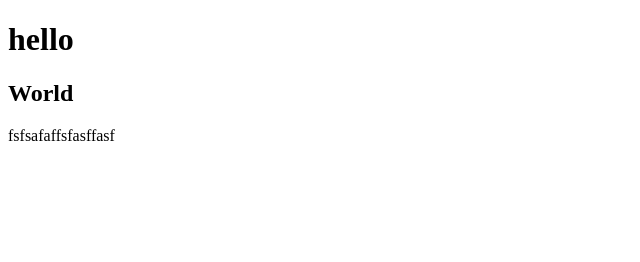
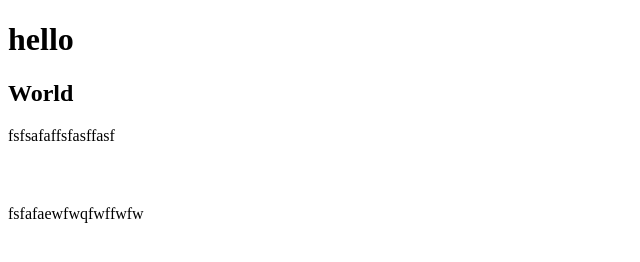
Before and after one commit to DanyloKK/New, a plain HTML site: page index.html in a window 1280 px wide. Shown: the whole page, without its empty margins (0-640 px from the left). Drawn offline with Linux system fonts and the light colour scheme.

Commit message:
пвпв

```diff
--- a/index.html
+++ b/index.html
@@ -63,6 +63,6 @@
 
 <blockquote></blockquote>
 
-
+ fsfafaewfwqfwffwfw
 </body>
 </html>
```
